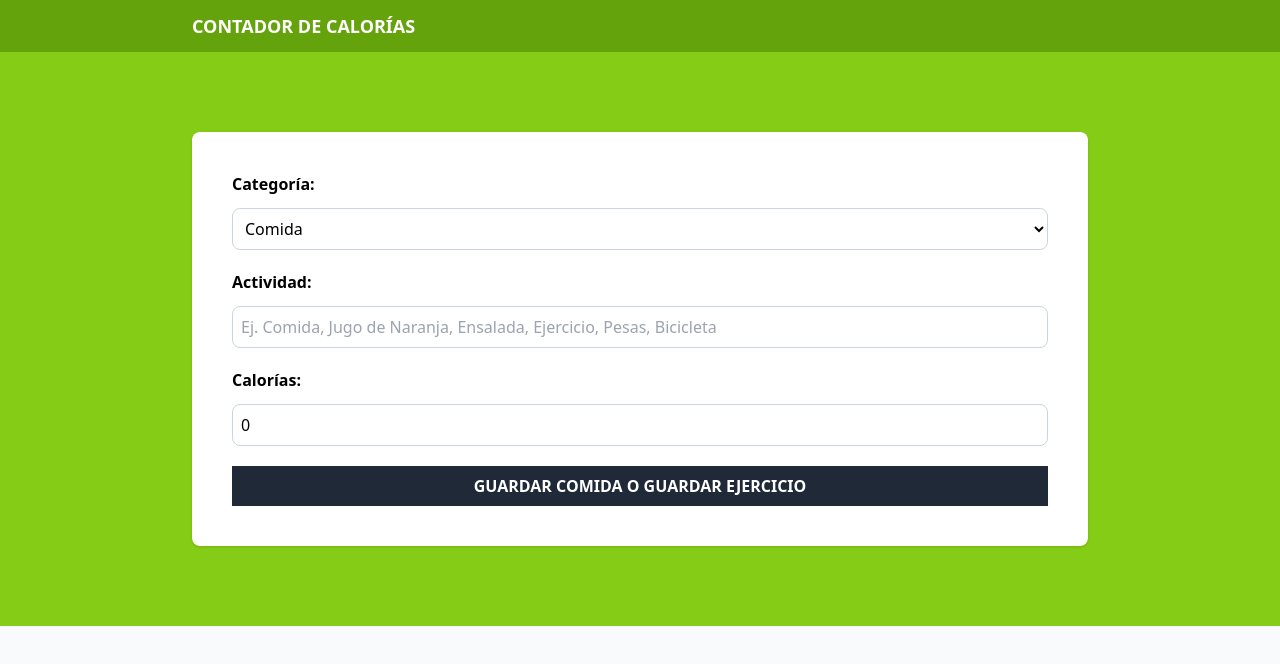
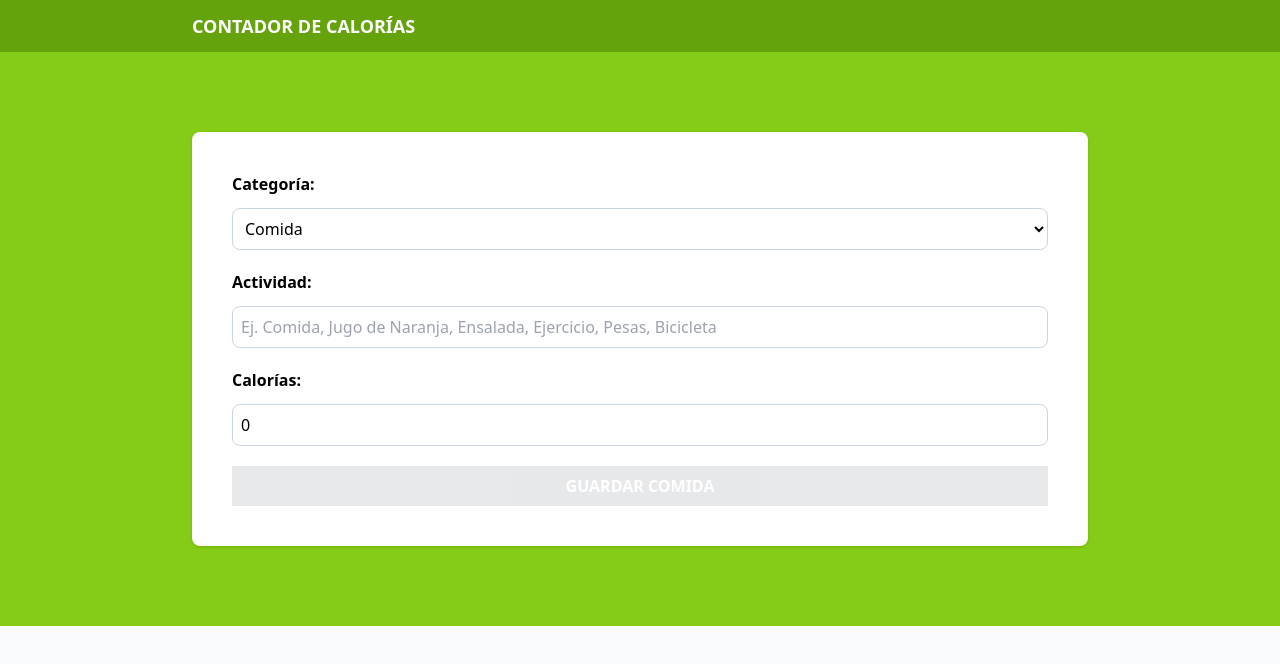
Before and after one commit to RochaDiego04/Calorie-Tracker, a React (Vite) app: page / in a window 1280 px wide. Shown: the top 664 px of the page. Built offline with nearby package versions, Linux system fonts and the light colour scheme.

Commit message:
Adding type for Activities, form validation and disabling submit button

```diff
--- a/src/components/Form.tsx
+++ b/src/components/Form.tsx
@@ -1,9 +1,10 @@
 import { categories } from "../data/categories";
 import { useState } from "react";
+import { Activity } from "../types";
 
 export default function Form() {
-  const [activity, setActivity] = useState({
-    category: "1",
+  const [activity, setActivity] = useState<Activity>({
+    category: 1,
     name: "",
     calories: 0,
   });
@@ -13,10 +14,17 @@
       | React.ChangeEvent<HTMLSelectElement>
       | React.ChangeEvent<HTMLInputElement>
   ) => {
+    const isNumberField = ["category", "calories"].includes(e.target.id);
+
     setActivity({
       ...activity,
-      [e.target.id]: e.target.value,
+      [e.target.id]: isNumberField ? +e.target.value : e.target.value,
     });
+  };
+
+  const isValidActivity = () => {
+    const { name, calories } = activity;
+    return name.trim() !== "" && calories > 0;
   };
 
   return (
@@ -66,8 +74,9 @@
       </div>
       <input
         type="submit"
-        className="bg-gray-800 hover:bg-gray-900 w-full p-2 font-bold uppercase text-white cursor-pointer"
-        value="Guardar Comida o Guardar Ejercicio"
+        className="bg-gray-800 hover:bg-gray-900 w-full p-2 font-bold uppercase text-white cursor-pointer disabled:opacity-10"
+        value={activity.category === 1 ? "Guardar Comida" : "Guardar Ejercicio"}
+        disabled={!isValidActivity()}
       />
     </form>
   );
--- a/src/types/index.ts
+++ b/src/types/index.ts
@@ -2,3 +2,9 @@
   id: number;
   name: string;
 };
+
+export type Activity = {
+  category: number;
+  name: string;
+  calories: number;
+};
```
